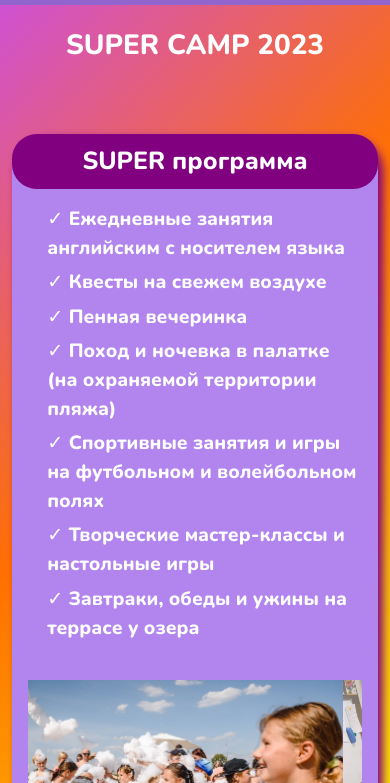
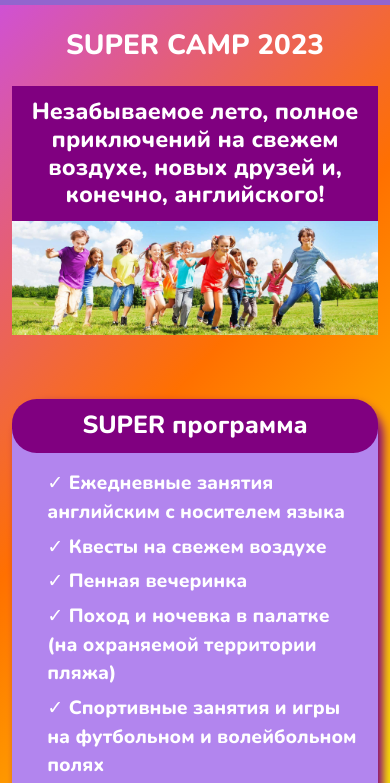
Before and after one commit to Net7x/supermom-camp-2023, a plain HTML site: page public/index.html in a window 390 px wide. Shown: the part 51-834 px from the top of the page. Drawn offline with nearby package versions, Linux system fonts and the light colour scheme.

Commit message:
Headliner visible for mobile

```diff
--- a/public/index.html
+++ b/public/index.html
@@ -50,7 +50,7 @@
                 <h1>SUPER CAMP 2023</h1>
             </div>
 
-            <section id="headliner" class="d-none d-md-block mt-3">
+            <section id="headliner" class="mt-3">
                 <h3 class="purple-bg">Незабываемое лето, полное приключений на свежем воздухе, новых друзей и, конечно,
                     английского!</h3>
                 <img src="images/kids-running.jpeg" width="100%">
```
